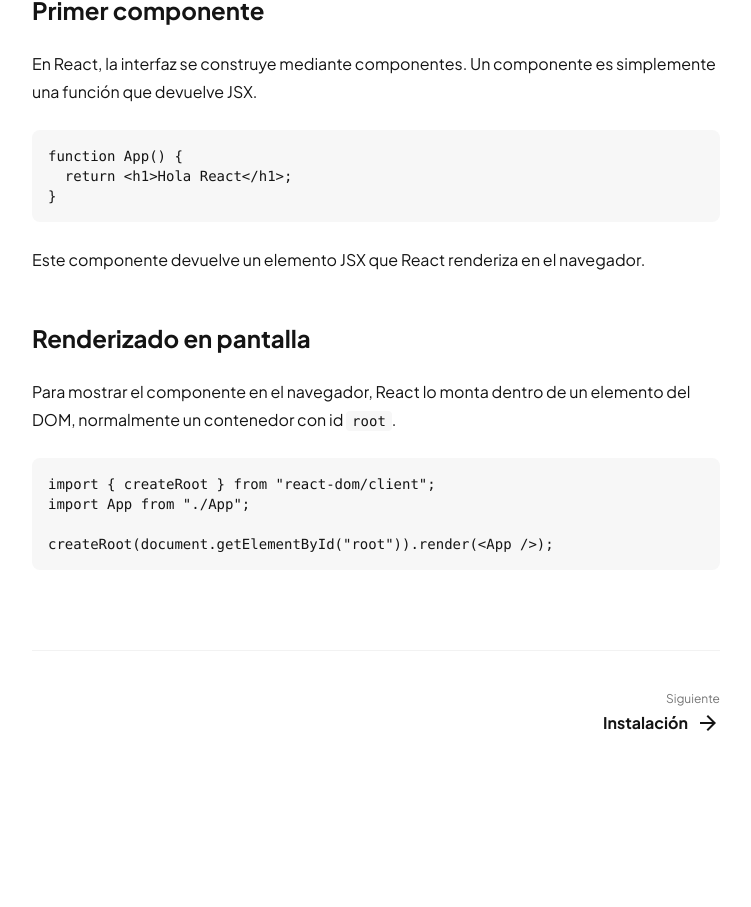
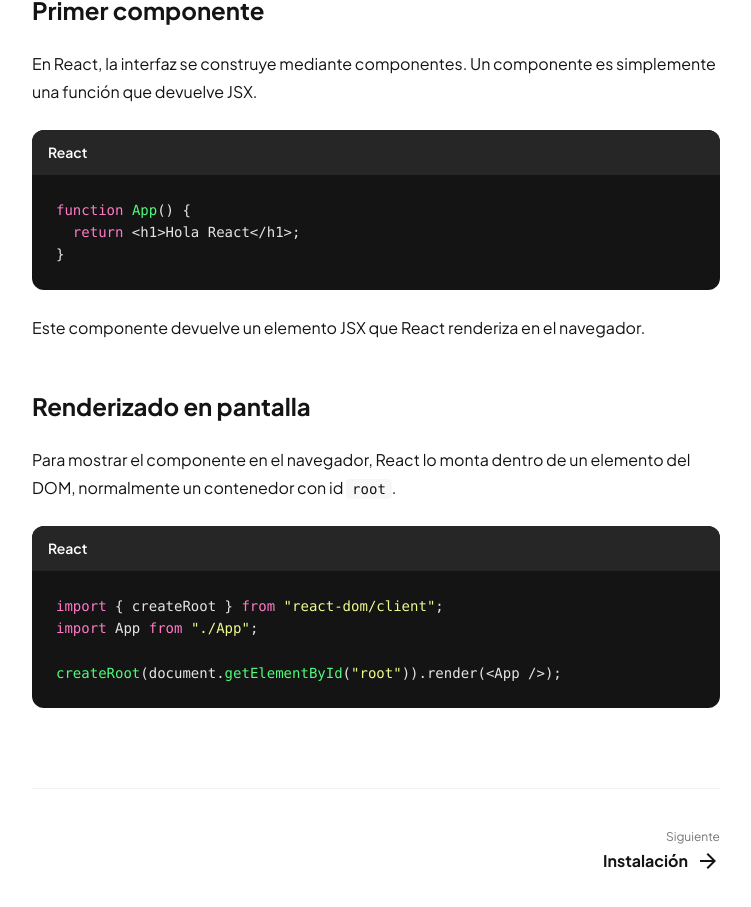
Before and after one commit to AJVP1/react, a React (Vite) app: page /#/ in a window 1280 px wide. Shown: the part 1359-2266 px from the top of the page, without its empty margins (280-1031 px from the left). Before the commit the page ends 2134 px from the top, so only its background shows below. Built offline with nearby package versions, Linux system fonts and the light colour scheme.

Commit message:
uso de codeblock

```diff
--- a/src/pages/Introduccion.tsx
+++ b/src/pages/Introduccion.tsx
@@ -3,6 +3,16 @@
 import { TableOfContents } from "../components/TableOfContents.tsx";
 import modulosData from "../data/modulos.json";
 import Note from "../components/Notes.tsx";
+import Codeblock from "../components/Codeblock.tsx";
+
+const codeApp = `<span class="keyword">function</span> <span class="function">App</span>() {
+  <span class="keyword">return</span> &lt;h1&gt;Hola React&lt;/h1&gt;;
+}`;
+
+const codeRender = `<span class="keyword">import</span> { createRoot } <span class="keyword">from</span> <span class="string">"react-dom/client"</span>;
+<span class="keyword">import</span> App <span class="keyword">from</span> <span class="string">"./App"</span>;
+
+<span class="function">createRoot</span>(document.<span class="function">getElementById</span>(<span class="string">"root"</span>)).render(&lt;App /&gt;);`;
 
 export const Introduccion = () => {
   return (
@@ -120,11 +130,7 @@
         es simplemente una función que devuelve JSX.
       </p>
 
-      <pre className="bg-[#f7f7f7] p-4 rounded-lg text-sm overflow-x-auto">
-        {`function App() {
-  return <h1>Hola React</h1>;
-}`}
-      </pre>
+      <Codeblock code={codeApp} title="React" />
 
       <p className="text-base leading-7 text-[#141414] my-6">
         Este componente devuelve un elemento JSX que React renderiza en el
@@ -145,12 +151,7 @@
         .
       </p>
 
-      <pre className="bg-[#f7f7f7] p-4 rounded-lg text-sm overflow-x-auto">
-        {`import { createRoot } from "react-dom/client";
-import App from "./App";
-
-createRoot(document.getElementById("root")).render(<App />);`}
-      </pre>
+      <Codeblock code={codeRender} title="React" />
     </DocsLayout>
   );
 };
```
